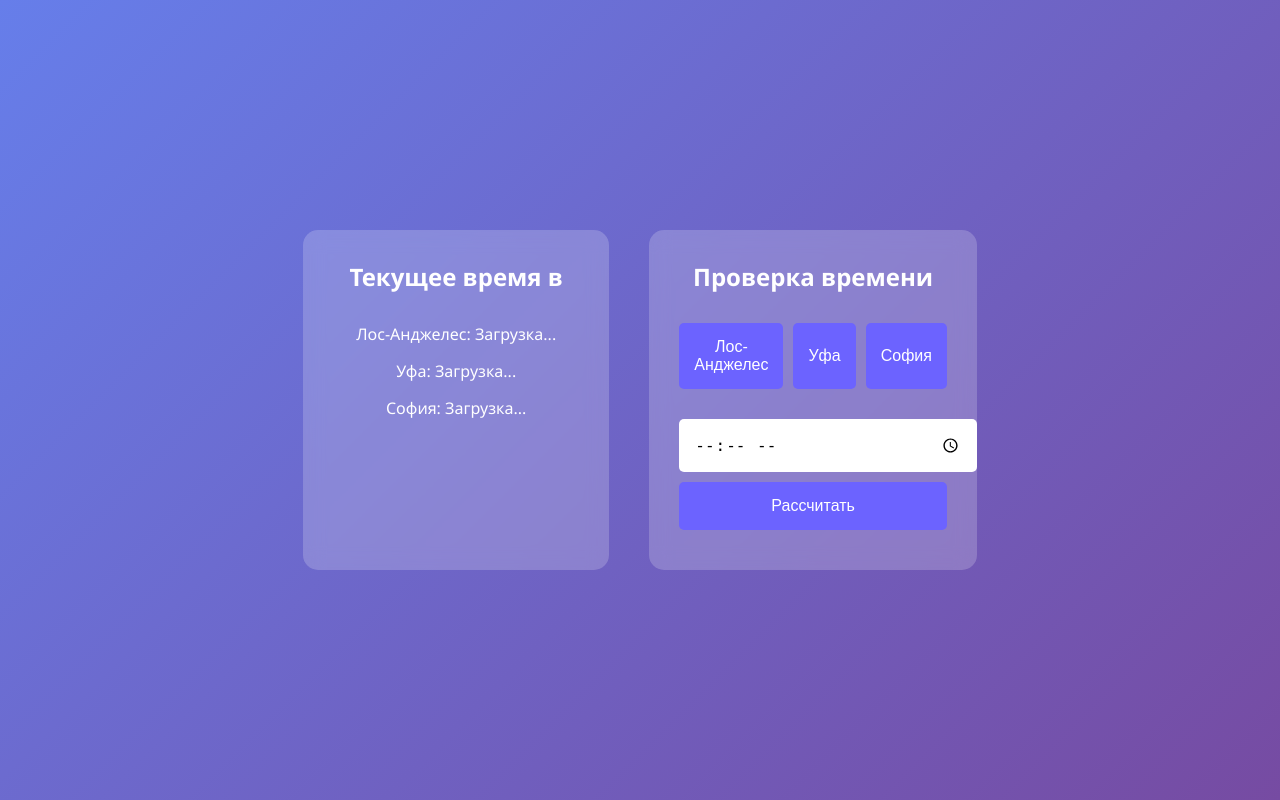
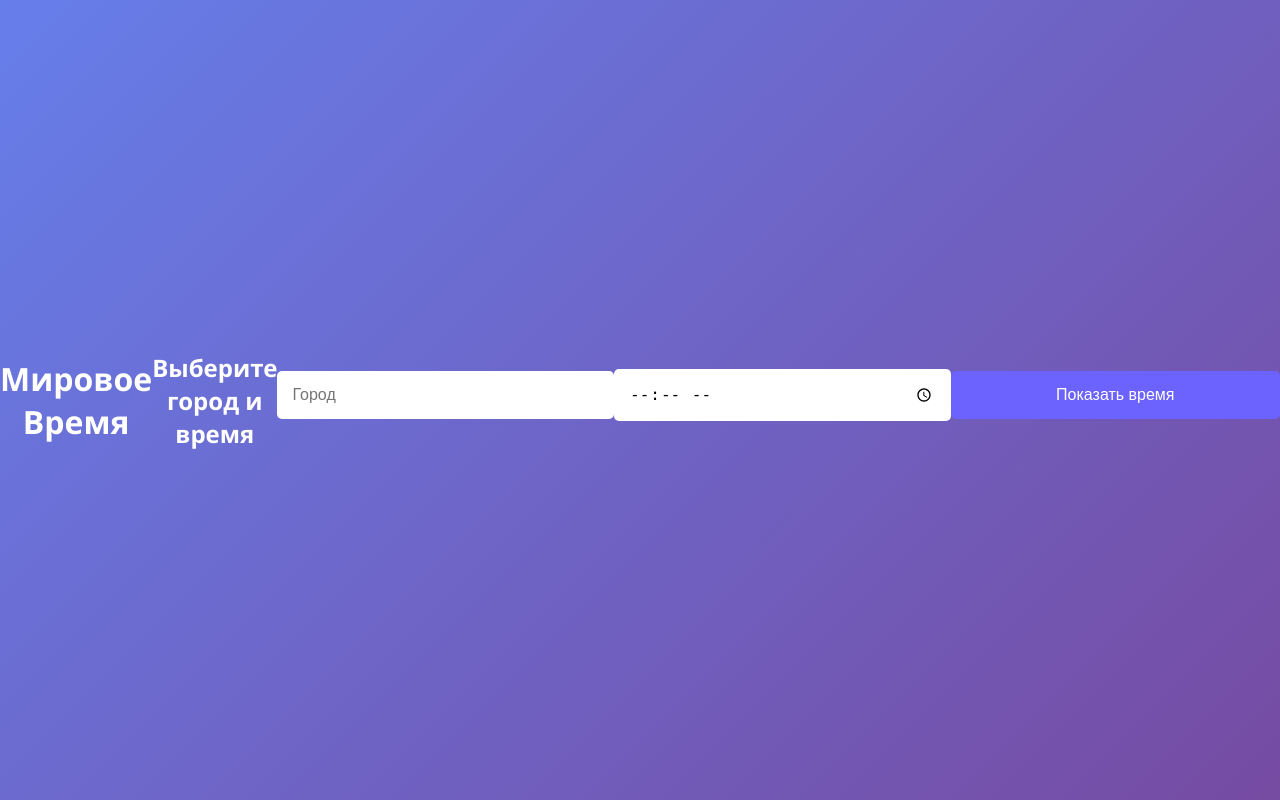
Before and after one commit to KvizadSaderah/times, a Flask app: template templates/index.html in a window 1280 px wide. Run offline with Flask 3, Linux system fonts and the light colour scheme; the template is opened without the code that fills it, so the values that code supplies are empty.

Commit message:
update of app.py and html

```diff
--- a/app.py
+++ b/app.py
@@ -1,13 +1,26 @@
-from flask import Flask, request, jsonify, render_template
+from flask import Flask, request, jsonify
 from datetime import datetime
-from pytz import timezone
-import os
+import pytz
 
 app = Flask(__name__)
 
-@app.route('/', methods=['GET'])
+time_zones = {
+    'Los_Angeles': 'America/Los_Angeles',
+    'Ufa': 'Europe/Ufa',
+    'Sofia': 'Europe/Sofia'
+}
+
+@app.route('/')
 def index():
     return render_template('index.html')
+
+@app.route('/get-current-time', methods=['GET'])
+def get_current_time():
+    times = {}
+    for city, tz in time_zones.items():
+        local_time = datetime.now(pytz.timezone(tz)).strftime('%H:%M')
+        times[city] = local_time
+    return jsonify(times)
 
 @app.route('/get-time', methods=['POST'])
 def get_time():
@@ -16,20 +29,14 @@ def get_time():
         city = data['city']
         time_input = data['time']
 
-        time_zones = {
-            'Los_Angeles': 'America/Los_Angeles',
-            'Ufa': 'Europe/Ufa',
-            'Sofia': 'Europe/Sofia'
-        }
-
         city_time_zone = time_zones.get(city.replace(' ', '_'))
         if not city_time_zone:
             raise ValueError("Invalid city name")
 
         naive_time = datetime.strptime(time_input, '%H:%M')
-        local_time = timezone(city_time_zone).localize(naive_time)
+        local_time = pytz.timezone(city_time_zone).localize(naive_time)
 
-        times = {city: local_time.astimezone(timezone(tz)).strftime('%H:%M') for city, tz in time_zones.items()}
+        times = {city: local_time.astimezone(pytz.timezone(tz)).strftime('%H:%M') for city, tz in time_zones.items()}
         return jsonify(times)
     except Exception as e:
         return jsonify({'error': str(e)})
--- a/templates/index.html
+++ b/templates/index.html
@@ -1,9 +1,9 @@
 <!DOCTYPE html>
 <html lang="ru">
 <head>
-<meta charset="UTF-8">
-<meta name="viewport" content="width=device-width, initial-scale=1.0">
-<title>Мировое Время</title>
+    <meta charset="UTF-8">
+    <meta name="viewport" content="width=device-width, initial-scale=1.0">
+    <title>Мировое Время</title>
 <style>
   body {
     font-family: 'Segoe UI', Tahoma, Geneva, Verdana, sans-serif;
@@ -76,32 +76,44 @@
 </style>
 </head>
 <body>
+    <h1>Мировое Время</h1>
+    <div id="currentTime"></div>
 
-<div class="container">
-  <div class="box">
-    <div class="title">Текущее время в</div>
-    <div class="time-slot">Лос-Анджелес: <span id="timeLA">Загрузка...</span></div>
-    <div class="time-slot">Уфа: <span id="timeUfa">Загрузка...</span></div>
-    <div class="time-slot">София: <span id="timeSofia">Загрузка...</span></div>
-  </div>
-  <div class="box">
-    <div class="title">Проверка времени</div>
-    <div class="city-buttons">
-      <button onclick="selectCity('LA')">Лос-Анджелес</button>
-      <button onclick="selectCity('Ufa')">Уфа</button>
-      <button onclick="selectCity('Sofia')">София</button>
-    </div>
-    <input type="time" id="timeInput">
-    <button id="calculateTime">Рассчитать</button>
-  </div>
-</div>
+    <h2>Выберите город и время</h2>
+    <input type="text" id="selectedCity" placeholder="Город">
+    <input type="time" id="selectedTime">
+    <button id="submitTime">Показать время</button>
 
-<script>
-// Здесь будет JavaScript для логики приложения
-function selectCity(city) {
-  // Здесь будет код для выбора города
-}
-</script>
+    <script>
+    document.addEventListener('DOMContentLoaded', function() {
+        function loadCurrentTime() {
+            fetch('/get-current-time')
+                .then(response => response.json())
+                .then(data => {
+                    document.getElementById("currentTime").innerHTML = JSON.stringify(data);
+                });
+        }
 
+        function sendSelectedTime() {
+            var selectedCity = document.getElementById("selectedCity").value;
+            var selectedTime = document.getElementById("selectedTime").value;
+
+            fetch('/get-time', {
+                method: 'POST',
+                headers: {
+                    'Content-Type': 'application/json',
+                },
+                body: JSON.stringify({ city: selectedCity, time: selectedTime })
+            })
+            .then(response => response.json())
+            .then(data => {
+                alert("Время в других городах: " + JSON.stringify(data));
+            });
+        }
+
+        loadCurrentTime();
+        document.getElementById("submitTime").addEventListener("click", sendSelectedTime);
+    });
+    </script>
 </body>
 </html>
```
